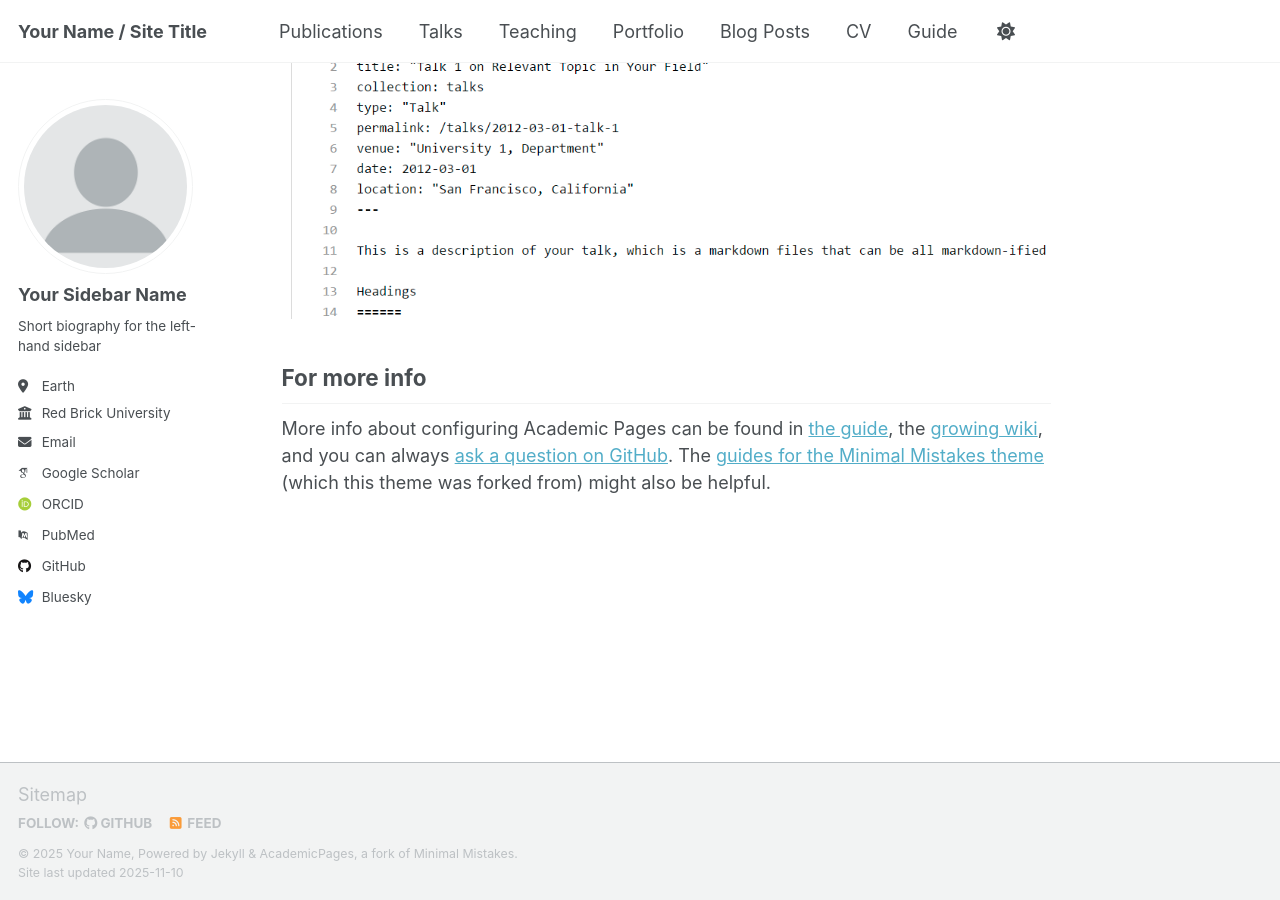
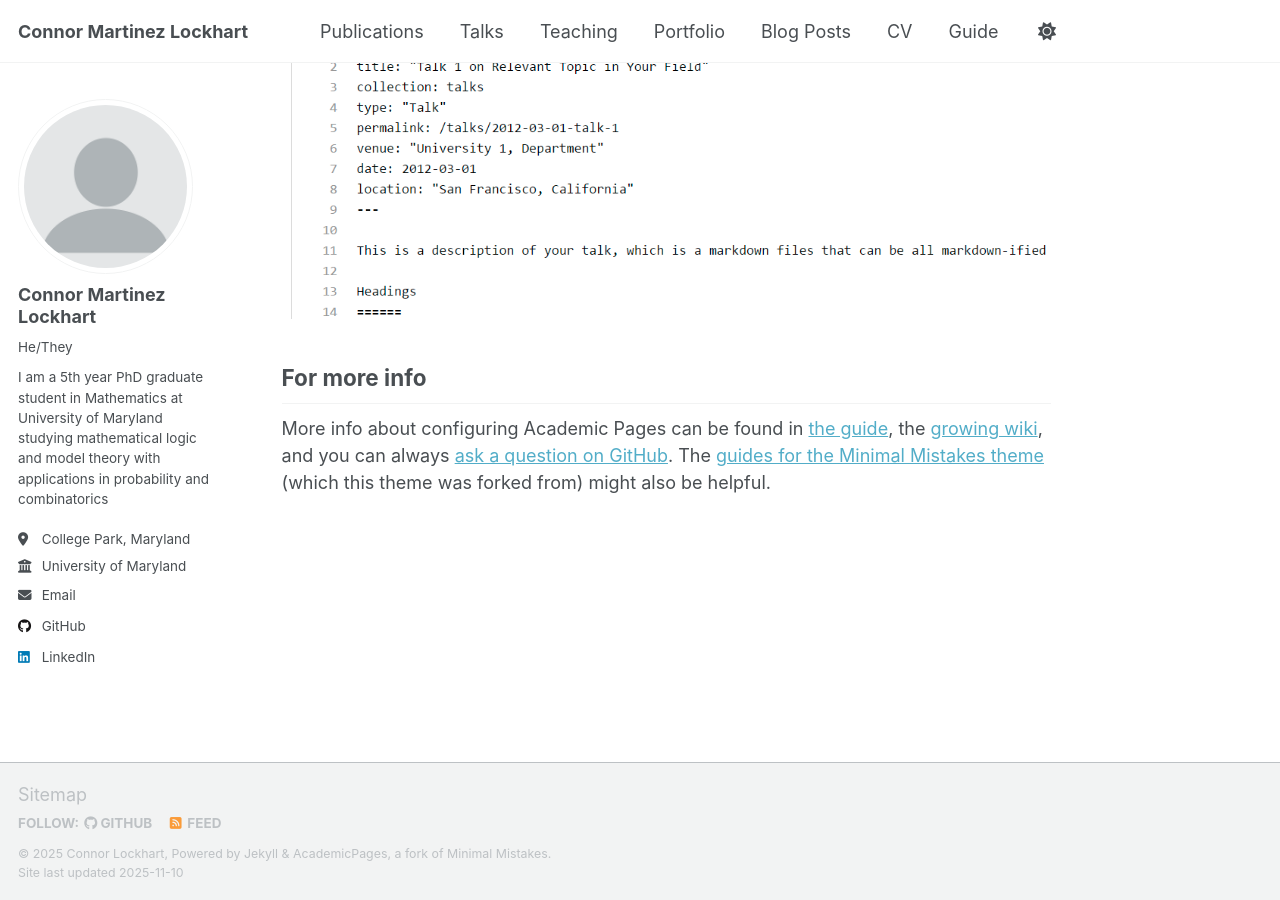
Before and after one commit to Conair94/conair94.github.io, a Jekyll site: the page built from _pages/about.md, in a window 1280 px wide and 900 px high, scrolled down 2880 px. Built offline with Jekyll 4.4.1, drawn with Linux system fonts in a browser that asks for light colours; some web fonts are replaced; a script that is not in the unit is left out.

Commit message:
updated config

```diff
--- a/_config.yml
+++ b/_config.yml
@@ -9,14 +9,14 @@
 # Basic Site Settings
 locale                   : "en-US"
 site_theme               : "default" # Currently available options are "default", "air"
-title                    : "Your Name / Site Title"
+title                    : "Connor Martinez Lockhart"
 title_separator          : "-"
-name                     : &name "Your Name"
-description              : &description "Your Name's academic portfolio"   # Update this with a general description of your site, this is the default if not overridden by a page
-url                      : https://academicpages.github.io # The base hostname & protocol for your site e.g. "https://[your GitHub username].github.io",
+name                     : &name "Connor Lockhart"
+description              : &description "Connor Lockhart's academic and proffesional portfolio."   # Update this with a general description of your site, this is the default if not overridden by a page
+url                      : https://conair94.github.io # The base hostname & protocol for your site e.g. "https://[your GitHub username].github.io",
                                                            # or if you already have some other page hosted on Github then use "https://[your GitHub username].github.io/[Your Repo Name]"
 baseurl                  : "" # the subpath of your site, e.g. "/blog"
-repository               : "academicpages/academicpages.github.io"
+repository               : "conair94/conair94.github.io"
 
 # Site Author - The following control what appear as part of the author content on the side bar.
 #               If a field is blank the icon and link will not appear, otherwise it will be shown.
@@ -24,23 +24,23 @@ repository               : "academicpages/academicpages.github.io"
 author:
   # Biographic information
   avatar           : "profile.png"
-  name             : "Your Sidebar Name"
-  pronouns         : # example: "she/her"
-  bio              : "Short biography for the left-hand sidebar"
-  location         : "Earth"
-  employer         : "Red Brick University"
+  name             : "Connor Martinez Lockhart"
+  pronouns         : "He/They"
+  bio              : "I am a 5th year PhD graduate student in Mathematics at University of Maryland studying mathematical logic and model theory with applications in probability and combinatorics"
+  location         : "College Park, Maryland"
+  employer         : "University of Maryland"
   uri              : # URL
-  email            : "none@example.org"
+  email            : "connorl@umd.edu"
 
   # Academic websites
   academia         : # URL
   arxiv            : # URL - Update with the correct link to your profile
-  googlescholar    : "https://scholar.google.com/citations?user=PS_CX0AAAAAJ"
+  googlescholar    : #"https://scholar.google.com/citations?user=PS_CX0AAAAAJ"
   inspire-hep      : # URL
   impactstory      : # URL
-  orcid            : "https://orcid.org/yourorcidurl"
+  orcid            : #"https://orcid.org/yourorcidurl"
   semantic         : # URL
-  pubmed           : "https://www.ncbi.nlm.nih.gov/pubmed/?term=john+snow"
+  pubmed           : #"https://www.ncbi.nlm.nih.gov/pubmed/?term=john+snow"
   researchgate     : # URL
   scopus           : # URL
 
@@ -48,13 +48,13 @@ author:
   bitbucket        : # Username - Update with your username on the site
   codepen          : # Username
   dribbble         : # Username
-  github           : "academicpages"
+  github           : "conair94"
   kaggle           : # Username
   stackoverflow    : # User number or user number and name (i.e., use "1" or "1/jeff-atwood")
 
   # Social media
   artstation       : # Username
-  bluesky          : "bsky.app" # Replace this with you Bluesky username
+  bluesky          : # "bsky.app" # Replace this with you Bluesky username
   facebook         : # Username
   flickr           : # Username
   foursquare       : # Username
@@ -63,7 +63,7 @@ author:
   keybase          : # Username
   instagram        : # Username
   lastfm           : # Username
-  linkedin         : # Username
+  linkedin         : "https://www.linkedin.com/in/connor-martinez-lockhart-45a835387/"
   mastodon         : # URL
   medium           : # URL
   pinterest        : # Username
```
